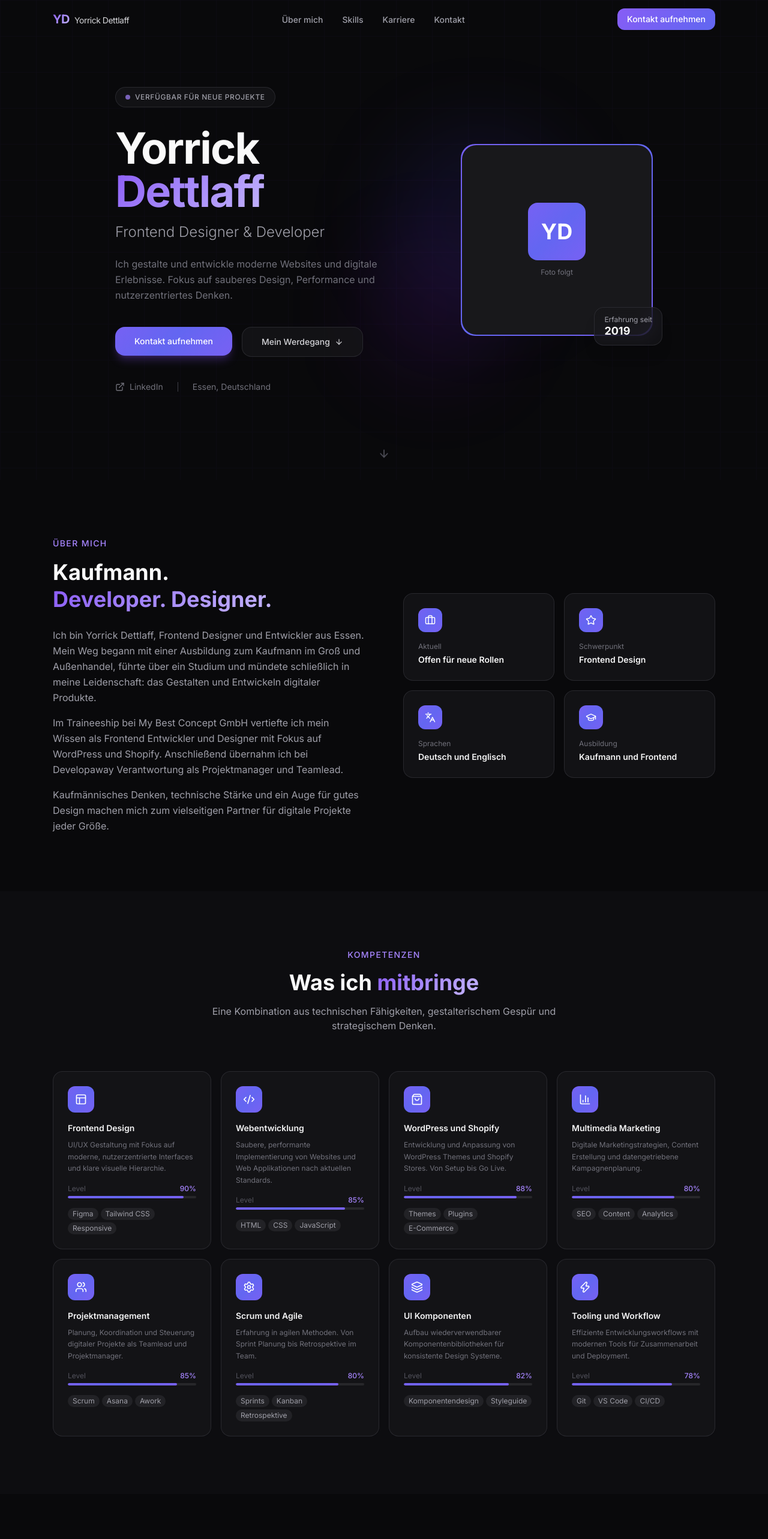
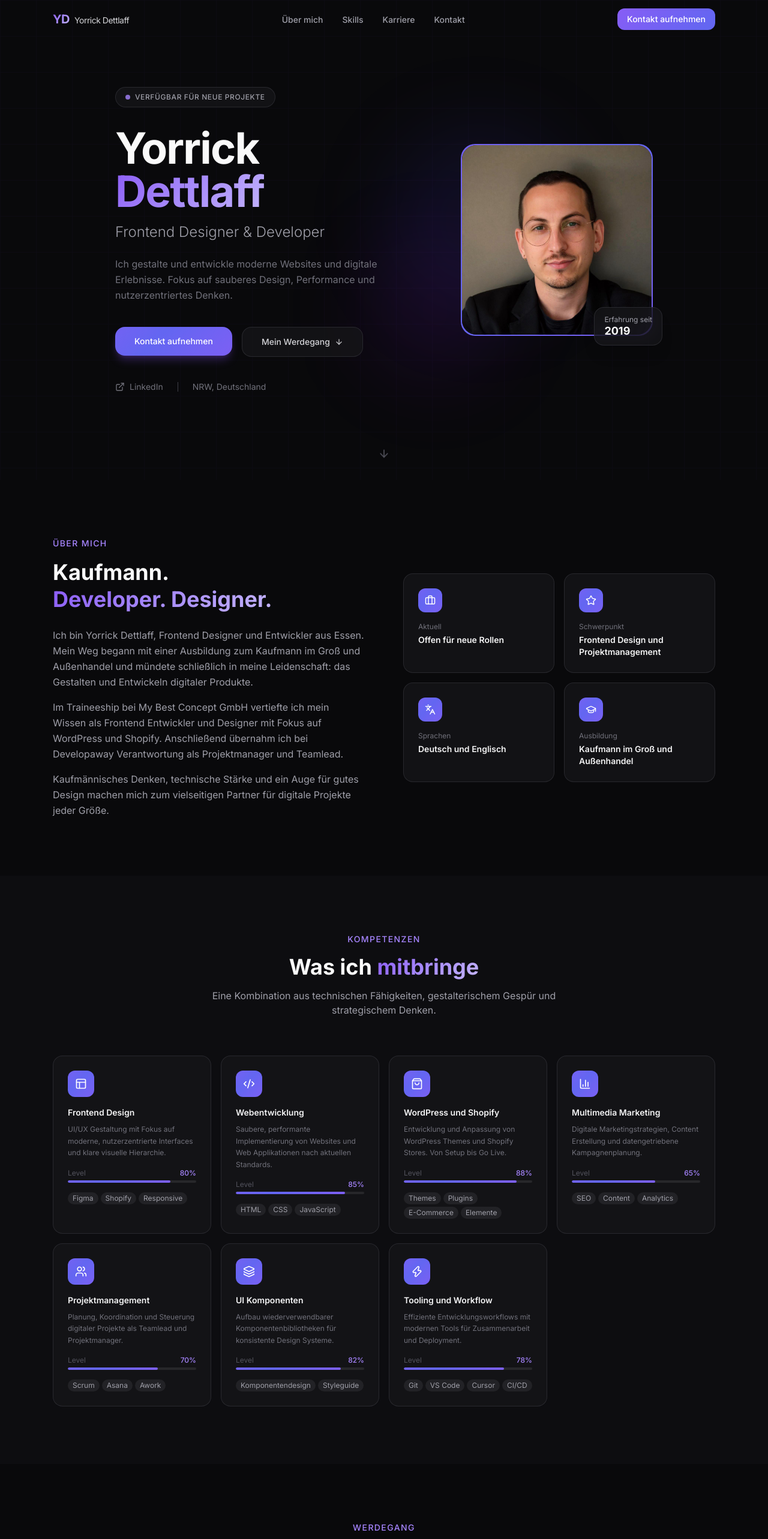
Before and after one commit to Phynixxx/portfolio, a Next.js app: page / in a window 1280 px wide. Shown: the top 2566 px of the page at 60% size. Built offline with nearby package versions, Linux system fonts and the light colour scheme.

Commit message:
Update: Foto, NRW, About-Text, Schwerpunkt, Skills angepasst

```diff
--- a/components/About.tsx
+++ b/components/About.tsx
@@ -9,7 +9,7 @@ const facts = [
   {
     icon: Star,
     label: "Schwerpunkt",
-    value: "Frontend Design",
+    value: "Frontend Design und Projektmanagement",
   },
   {
     icon: Languages,
@@ -19,7 +19,7 @@ const facts = [
   {
     icon: GraduationCap,
     label: "Ausbildung",
-    value: "Kaufmann und Frontend",
+    value: "Kaufmann im Groß und Außenhandel",
   },
 ]
 
@@ -38,8 +38,8 @@ export default function About() {
             <div className="space-y-4 text-zinc-400 leading-relaxed">
               <p>
                 Ich bin Yorrick Dettlaff, Frontend Designer und Entwickler aus Essen.
-                Mein Weg begann mit einer Ausbildung zum Kaufmann im Groß und Außenhandel,
-                führte über ein Studium und mündete schließlich in meine Leidenschaft:
+                Mein Weg begann mit einer Ausbildung zum Kaufmann im Groß und Außenhandel
+                und mündete schließlich in meine Leidenschaft:
                 das Gestalten und Entwickeln digitaler Produkte.
               </p>
               <p>
--- a/components/Hero.tsx
+++ b/components/Hero.tsx
@@ -2,6 +2,7 @@
 
 import { ArrowDown, ExternalLink } from "lucide-react"
 import { useEffect, useRef, useState } from "react"
+import Image from "next/image"
 
 export default function Hero() {
   const [mousePos, setMousePos] = useState({ x: -999, y: -999 })
@@ -95,7 +96,7 @@ export default function Hero() {
               LinkedIn
             </a>
             <span className="w-px h-4 bg-zinc-700" />
-            <span className="text-zinc-500 text-sm">Essen, Deutschland</span>
+            <span className="text-zinc-500 text-sm">NRW, Deutschland</span>
           </div>
         </div>
 
@@ -103,13 +104,15 @@ export default function Hero() {
         <div className="flex-shrink-0 animate-fade-up" style={{ animationDelay: "0.2s" }}>
           <div className="relative">
             <div className="w-64 h-64 lg:w-80 lg:h-80 rounded-3xl gradient-bg p-0.5 animate-pulse-glow">
-              <div className="w-full h-full rounded-3xl bg-zinc-900 flex items-center justify-center overflow-hidden">
-                <div className="flex flex-col items-center gap-3">
-                  <div className="w-24 h-24 rounded-2xl gradient-bg flex items-center justify-center text-white text-4xl font-bold">
-                    YD
-                  </div>
-                  <p className="text-zinc-500 text-xs">Foto folgt</p>
-                </div>
+              <div className="w-full h-full rounded-3xl bg-zinc-900 overflow-hidden">
+                <Image
+                  src="/images/yorrick-0.jpg"
+                  alt="Yorrick Dettlaff"
+                  width={320}
+                  height={320}
+                  className="w-full h-full object-cover object-top"
+                  priority
+                />
               </div>
             </div>
             <div className="absolute -bottom-4 -right-4 glass rounded-2xl px-4 py-3 shadow-xl">
--- a/components/Skills.tsx
+++ b/components/Skills.tsx
@@ -5,8 +5,8 @@ const skills = [
     icon: Layout,
     title: "Frontend Design",
     description: "UI/UX Gestaltung mit Fokus auf moderne, nutzerzentrierte Interfaces und klare visuelle Hierarchie.",
-    tags: ["Figma", "Tailwind CSS", "Responsive"],
-    level: 90,
+    tags: ["Figma", "Shopify", "Responsive"],
+    level: 80,
   },
   {
     icon: Code2,
@@ -19,7 +19,7 @@ const skills = [
     icon: ShoppingBag,
     title: "WordPress und Shopify",
     description: "Entwicklung und Anpassung von WordPress Themes und Shopify Stores. Von Setup bis Go Live.",
-    tags: ["Themes", "Plugins", "E-Commerce"],
+    tags: ["Themes", "Plugins", "E-Commerce", "Elemente"],
     level: 88,
   },
   {
@@ -27,21 +27,14 @@ const skills = [
     title: "Multimedia Marketing",
     description: "Digitale Marketingstrategien, Content Erstellung und datengetriebene Kampagnenplanung.",
     tags: ["SEO", "Content", "Analytics"],
-    level: 80,
+    level: 65,
   },
   {
     icon: Users,
     title: "Projektmanagement",
     description: "Planung, Koordination und Steuerung digitaler Projekte als Teamlead und Projektmanager.",
     tags: ["Scrum", "Asana", "Awork"],
-    level: 85,
-  },
-  {
-    icon: Settings,
-    title: "Scrum und Agile",
-    description: "Erfahrung in agilen Methoden. Von Sprint Planung bis Retrospektive im Team.",
-    tags: ["Sprints", "Kanban", "Retrospektive"],
-    level: 80,
+    level: 70,
   },
   {
     icon: Layers,
@@ -54,7 +47,7 @@ const skills = [
     icon: Zap,
     title: "Tooling und Workflow",
     description: "Effiziente Entwicklungsworkflows mit modernen Tools für Zusammenarbeit und Deployment.",
-    tags: ["Git", "VS Code", "CI/CD"],
+    tags: ["Git", "VS Code", "Cursor", "CI/CD"],
     level: 78,
   },
 ]
```
Also changed, not shown: public/images/yorrick-0.jpg (added).
